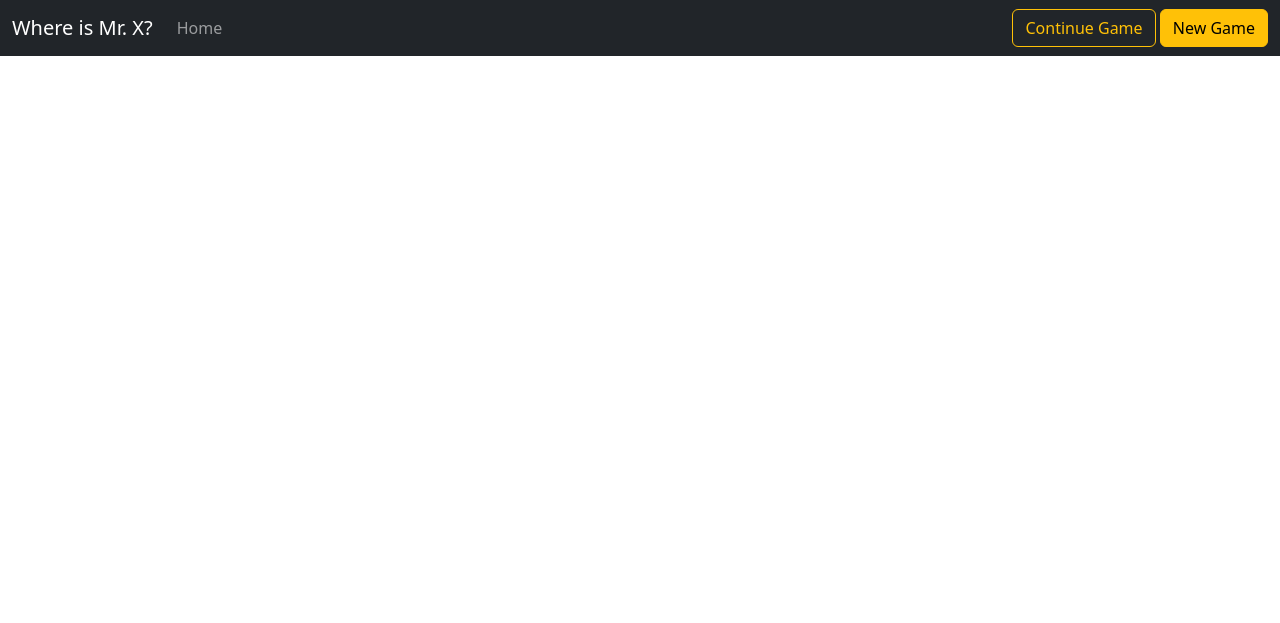
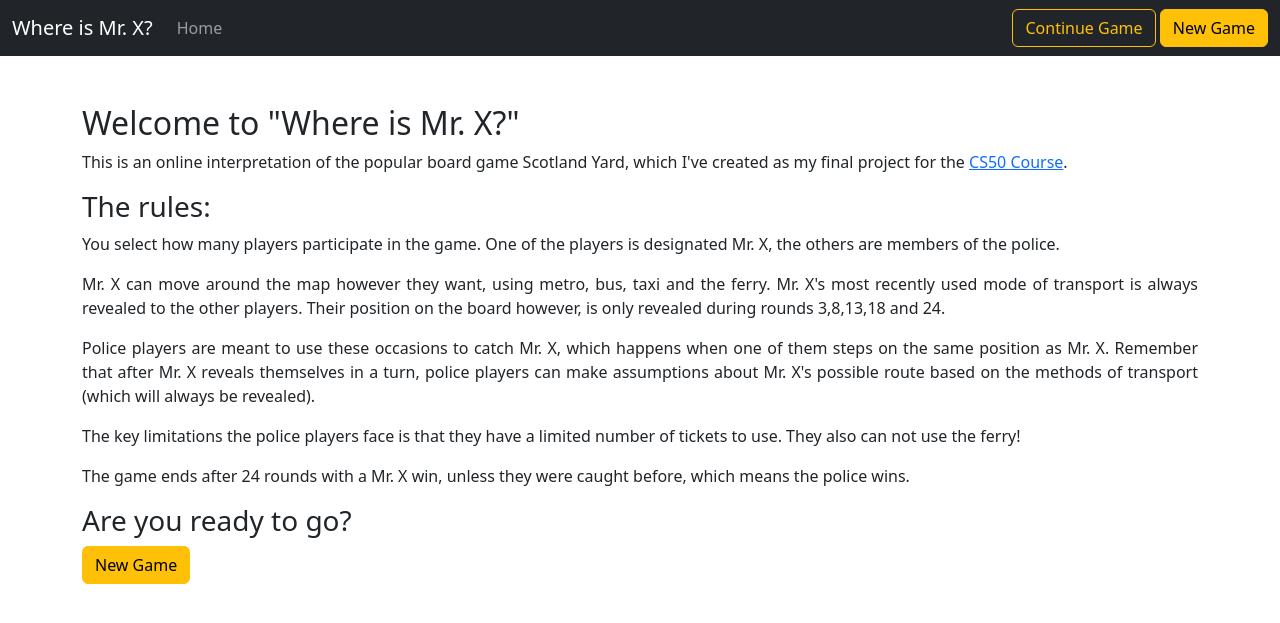
Before and after one commit to kaijesi/scotland_yard, a Flask app: page / in a window 1280 px wide. Shown: the top 623 px of the page. Run offline with Flask 2, Linux system fonts and the light colour scheme; some libraries are stand-ins or nearby versions.

Commit message:
Added description of the game to the home page

```diff
--- a/templates/index.html
+++ b/templates/index.html
@@ -1,6 +1,19 @@
 {% extends 'layout.html' %}
 
 {% block content %}
+
+<div class="container mt-5" style="text-align: justify">
+    <h2>Welcome to "Where is Mr. X?"</h2>
+    <p>This is an online interpretation of the popular board game Scotland Yard, which I've created as my final project for the <a href="https://www.edx.org/cs50">CS50 Course</a>.</p>
+    <h3>The rules:</h3>
+    <p>You select how many players participate in the game. One of the players is designated Mr. X, the others are members of the police.</p>
+    <p>Mr. X can move around the map however they want, using metro, bus, taxi and the ferry. Mr. X's most recently used mode of transport is always revealed to the other players. Their position on the board however, is only revealed during rounds 3,8,13,18 and 24.</p>
+    <p>Police players are meant to use these occasions to catch Mr. X, which happens when one of them steps on the same position as Mr. X. Remember that after Mr. X reveals themselves in a turn, police players can make assumptions about Mr. X's possible route based on the methods of transport (which will always be revealed).</p>
+    <p>The key limitations the police players face is that they have a limited number of tickets to use. They also can not use the ferry!</p>
+    <p>The game ends after 24 rounds with a Mr. X win, unless they were caught before, which means the police wins.</p>
+    <h3>Are you ready to go?</h3>
+    <a href="/session-setup" class="btn btn-warning mr-2" role="button">New Game</a>
+</div>
 
 
 
```
